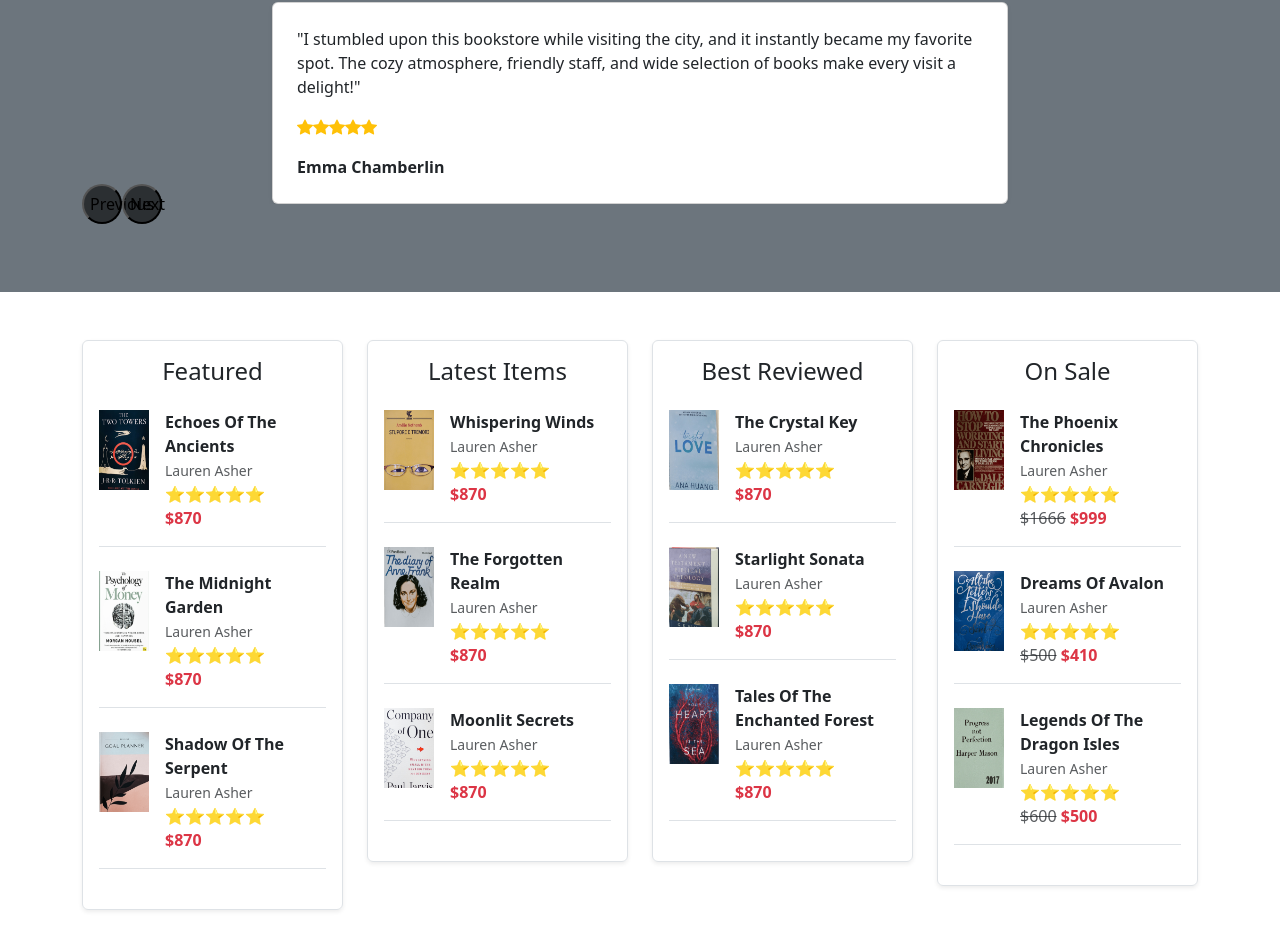
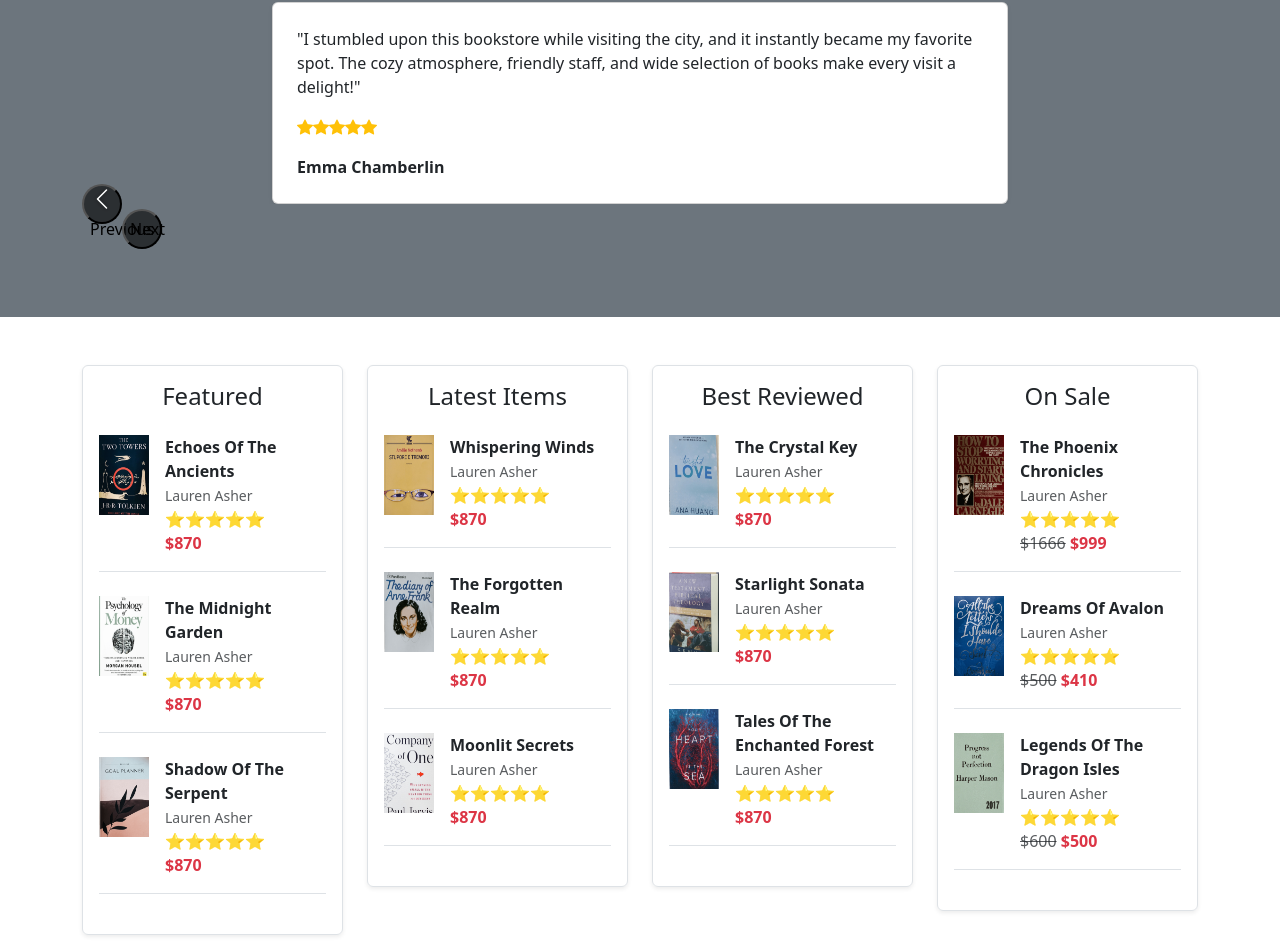
Before and after one commit to Nasir-afridi/E-commerce-Task, a React (Vite) app in the folder E-commerce/: page / in a window 1280 px wide. Shown: the part 2642-3594 px from the top of the page. Built offline with nearby package versions, Linux system fonts and the light colour scheme.

Commit message:
changes added

```diff
--- a/E-commerce/src/components/CustomerReview.jsx
+++ b/E-commerce/src/components/CustomerReview.jsx
@@ -153,7 +153,7 @@ export const CustomerReview = () => {
             }}
           >
             <span
-              classNameName="carousel-control-prev-icon"
+              className="carousel-control-prev-icon"
               aria-hidden="true"
               style={{
                 width: "1.5rem",
```
